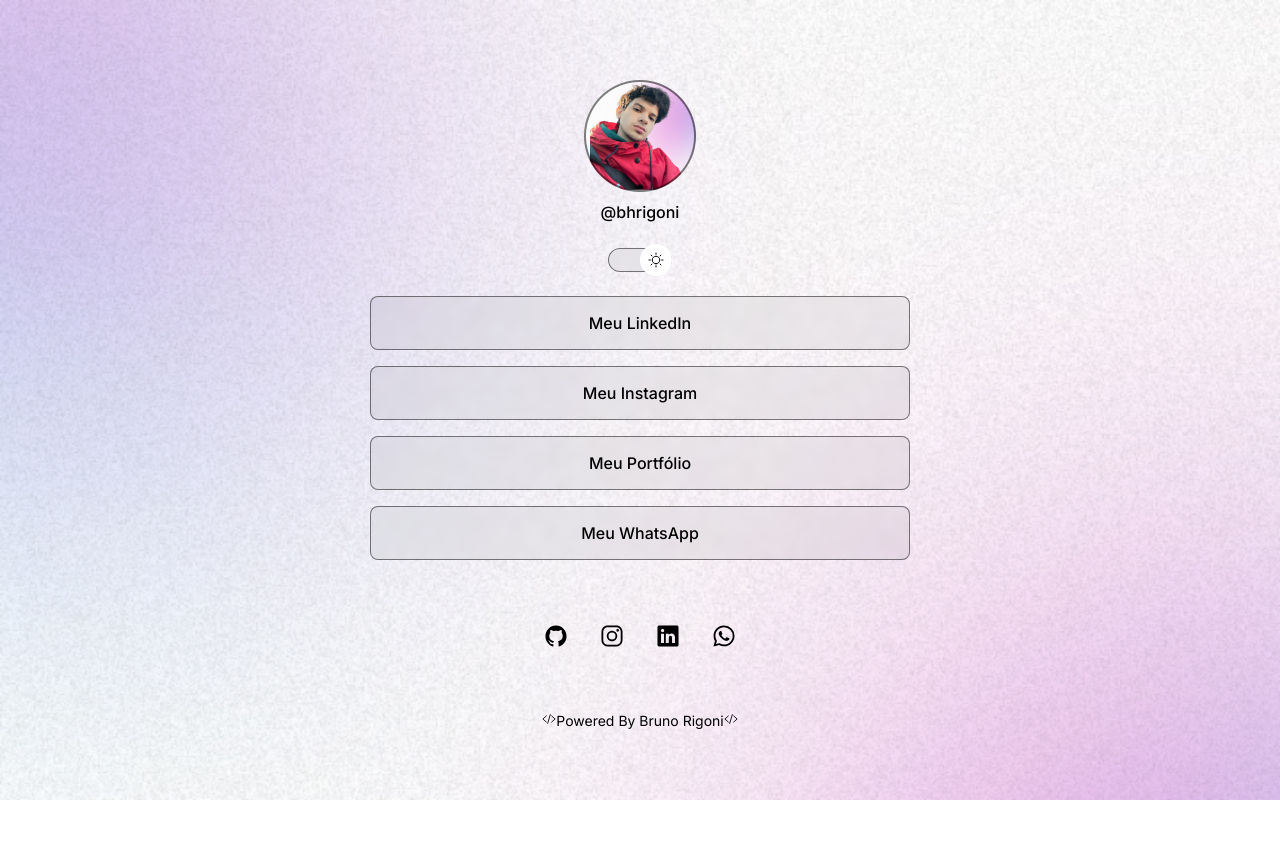
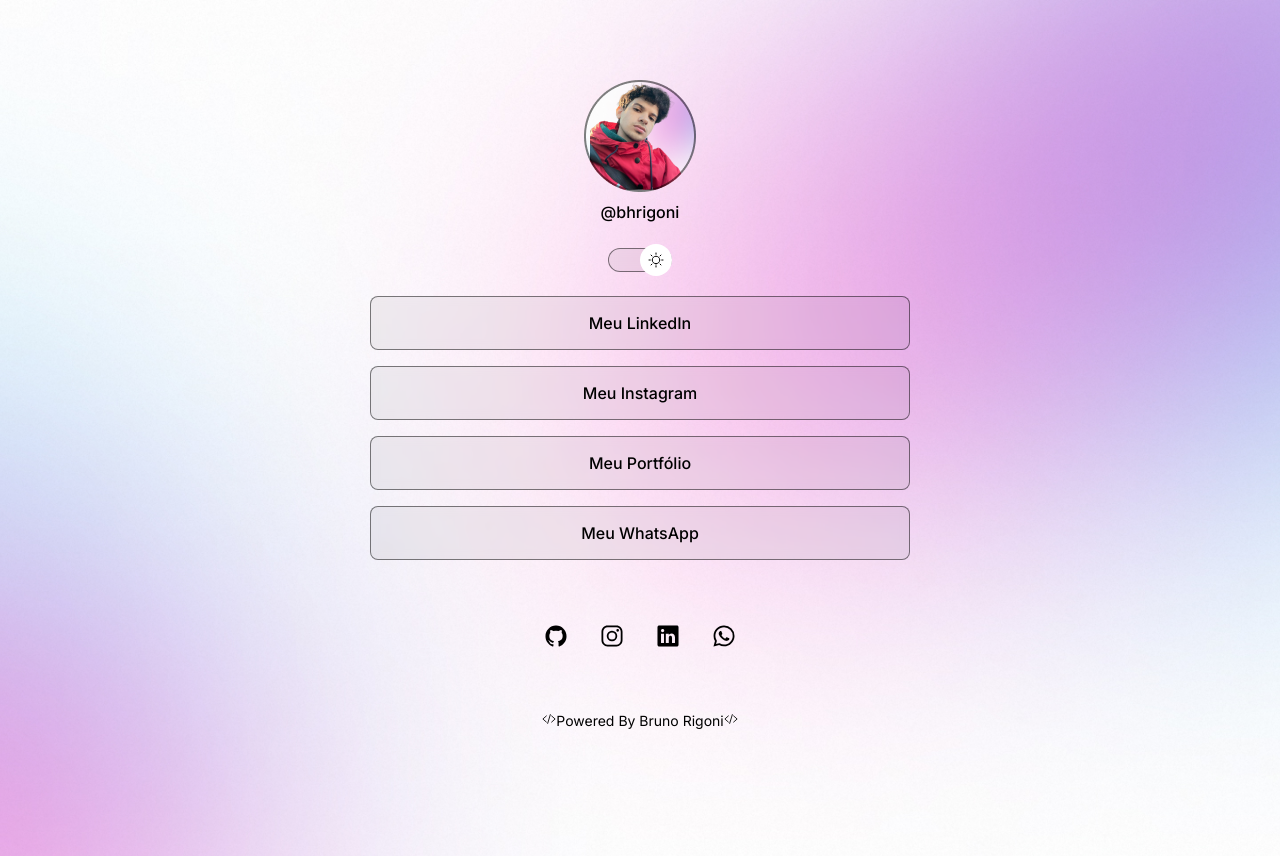
Before and after one commit to BrunoRigoni/ProjetoDiscoverRocketSeat, a plain HTML site: page index.html in a window 1280 px wide. Both pictures are taken after a click on the element 640 px from the left and 259 px from the top of the page. Before the commit the page ends 800 px from the top, so only its background shows below. Drawn offline with nearby package versions, Linux system fonts and the light colour scheme.

Commit message:
mudança na imagem de fundo baseada no dispositivo

```diff
--- a/style.css
+++ b/style.css
@@ -32,6 +32,7 @@ body {
   /*background: color image repeat position/siza*/
   background: var(--bg-url) no-repeat top center/cover;
   /*tudo pode ser escrito de forma comprimida (na mesma linha)*/
+  height: 100vh;
 }
 /* body* = seletor universal, vai aplicar para todos os elementos dentro do body*/
 body * {
@@ -169,3 +170,14 @@ footer {
   justify-content: center;
   padding: 24px 0;
 }
+
+/*Media queries*/
+/*tudo que inicia com @ no CSS é chamado de at rule*/
+@media (min-width: 700px) {
+  :root {
+    --bg-url: url(./assets/Background.jpg);
+  }
+  .light {
+    --bg-url: url(./assets/Background-light.jpg);
+  }
+}
```
Also changed, not shown: assets/Background-light.jpg (added), assets/Background.jpg (added).
